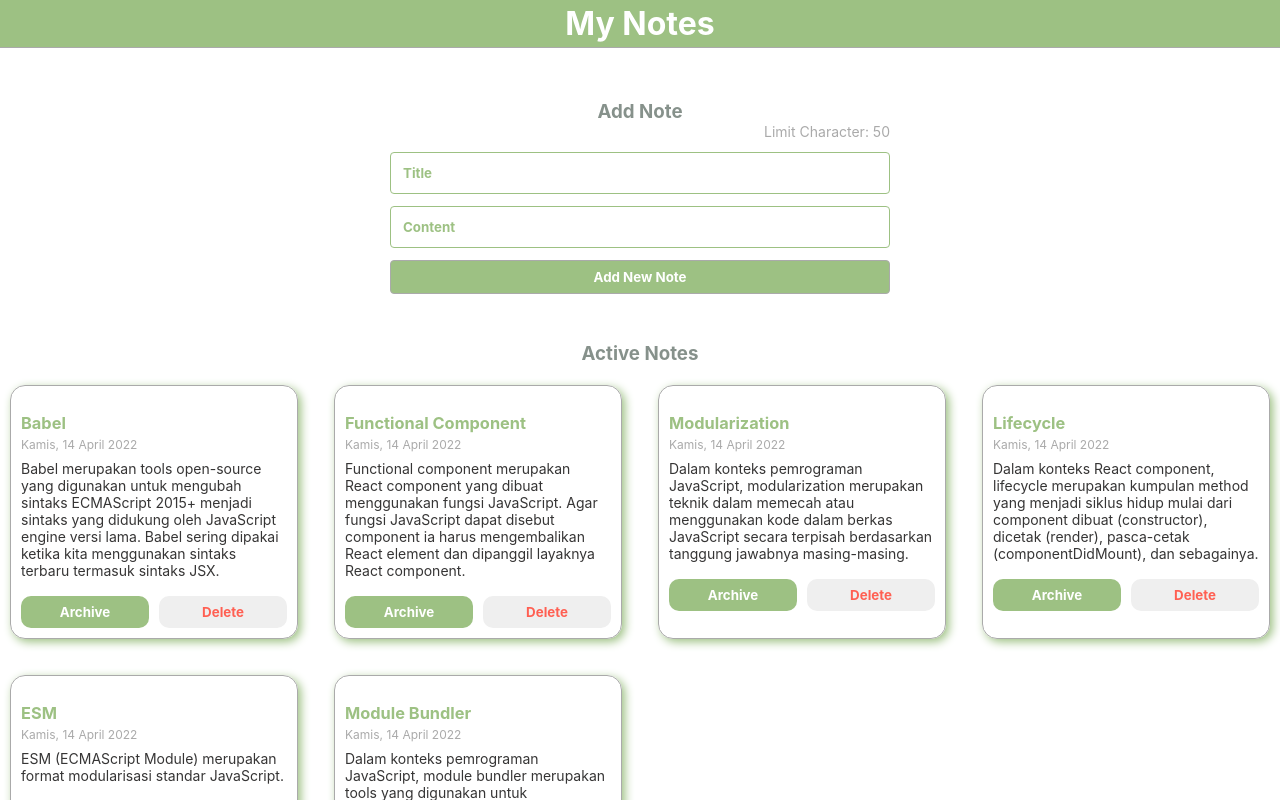
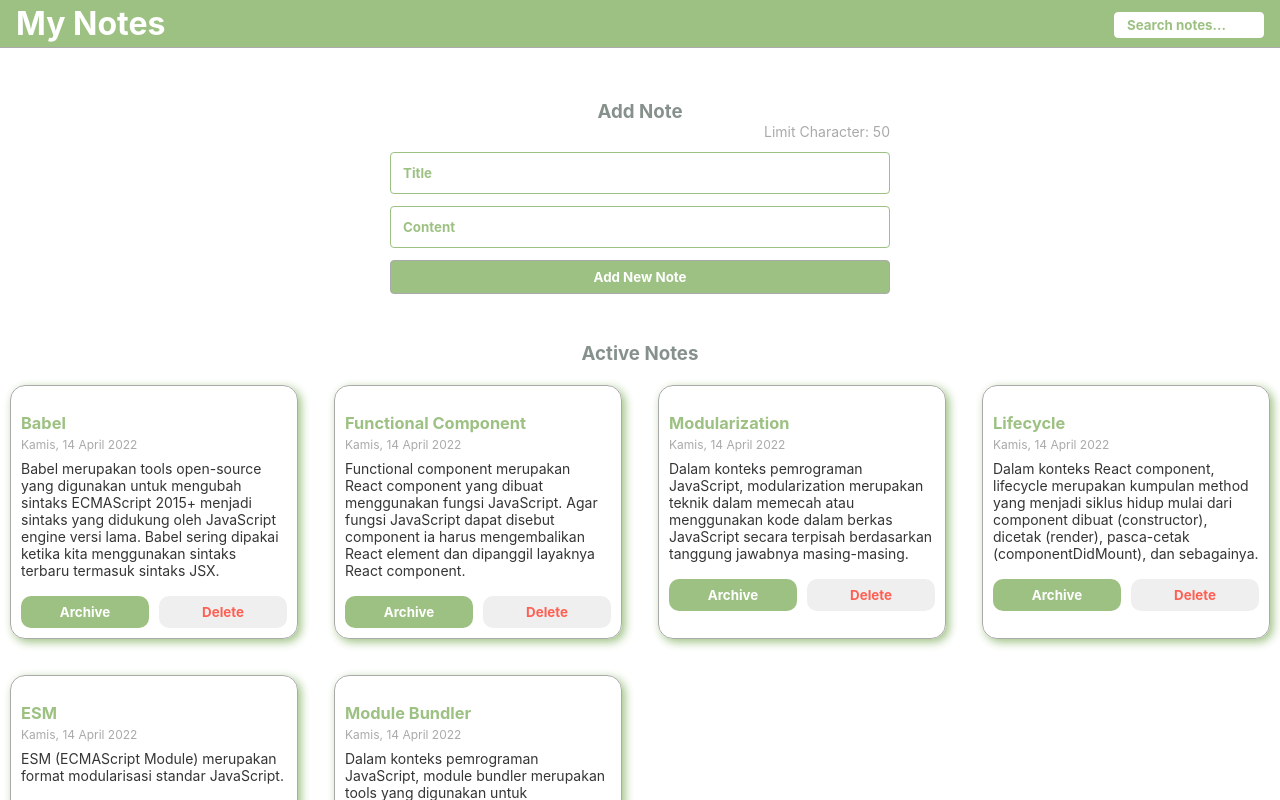
Before and after one commit to firmandayat/react-notes, a React (Vite) app: page / in a window 1280 px wide. Shown: the top 800 px of the page. Built offline with nearby package versions, Linux system fonts and the light colour scheme.

Commit message:
search style button

```diff
--- a/src/components/NoteApp.jsx
+++ b/src/components/NoteApp.jsx
@@ -7,11 +7,13 @@ class NoteApp extends React.Component{
     constructor(props){
         super(props)
         this.state = {
-            notes: getInitialData()
+            notes: getInitialData(),
+            searchNote: ''
         }
         this.onDeleteHandler = this.onDeleteHandler.bind(this)
         this.onAddNoteHandler = this.onAddNoteHandler.bind(this)
         this.onArchiveHandler = this.onArchiveHandler.bind(this);
+        this.onSearchHandler = this.onSearchHandler.bind(this);
     }
 
     onDeleteHandler(id){
@@ -46,9 +48,21 @@ class NoteApp extends React.Component{
         this.setState({ notes });
     }
 
+    onSearchHandler(event){
+         this.setState({ searchNote: event.target.value });
+    }
+
     render(){
         const activeNotes = this.state.notes.filter((note) => !note.archived);
         const archivedNotes = this.state.notes.filter((note) => note.archived);
+
+        const filteredActiveNotes = activeNotes.filter(note =>
+            note.title.toLowerCase().includes(this.state.searchNote.toLowerCase())
+        );
+
+        const filteredArchivedNotes = archivedNotes.filter(note =>
+            note.title.toLowerCase().includes(this.state.searchNote.toLowerCase())
+        );
 
         return(
               <div className="note-app">
@@ -56,11 +70,13 @@ class NoteApp extends React.Component{
               <h3 className="note-app__title">Add Note</h3>
               <NoteInput addNote={this.onAddNoteHandler}/>
 
+              <input className="note-app__search" type="text" placeholder="Search notes..." value={this.state.searchNote} onChange={this.onSearchHandler}/>
+
               <h3 className="note-app__title-item">Active Notes</h3>
-              <NoteList notes={activeNotes} onDelete={this.onDeleteHandler} onArchived={this.onArchiveHandler} />
+              <NoteList notes={filteredActiveNotes} onDelete={this.onDeleteHandler} onArchived={this.onArchiveHandler} />
               <br /><br />
               <h3 className="note-app__title-item">Archived Notes</h3>
-              <NoteList notes={archivedNotes} onDelete={this.onDeleteHandler} onArchived={this.onArchiveHandler} />
+              <NoteList notes={filteredArchivedNotes} onDelete={this.onDeleteHandler} onArchived={this.onArchiveHandler} />
 
               {/* <NoteList notes={this.state.notes} onDelete={this.onDeleteHandler}/> */}
               </div>
--- a/src/styles/style.css
+++ b/src/styles/style.css
@@ -33,9 +33,6 @@ input::placeholder, textarea::placeholder {
   z-index: 1;
   position: fixed;
   width: 100%;
-  display: flex;
-  align-items: center;
-  justify-content: center;
   padding: 4px 16px;
   border-bottom: 1px solid #aaa;
   color: white;
@@ -46,6 +43,22 @@ input::placeholder, textarea::placeholder {
   margin: 8px 0;
   flex: 1;
   color: white;
+}
+
+.note-app__search{
+  position: fixed;
+  outline-color: transparent;
+  border-color: white;
+  right: 1rem;
+  top: 0;
+  z-index: 1;
+  height: 10px;
+  width: 150px;
+  background-color: white;
+}
+
+.note-app__search input{
+  color: red;
 }
 
 .note-app__body {
```
